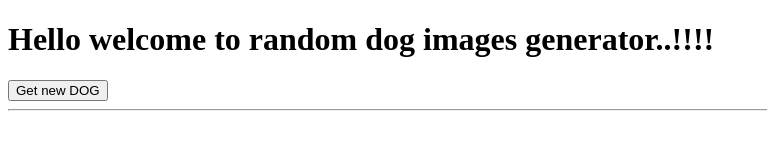
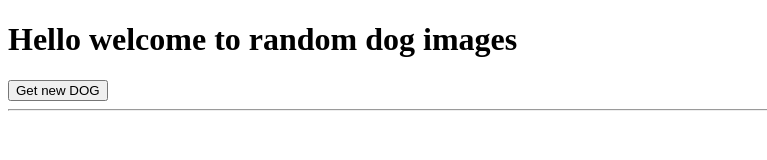
Before and after one commit to SkOushikk/JS-notes, a plain HTML site: page dogAPI/index.html in a window 1280 px wide. Shown: the whole page, without its empty margins (0-767 px from the left). Drawn offline with Linux system fonts and the light colour scheme.

```diff
--- a/dogAPI/index.html
+++ b/dogAPI/index.html
@@ -3,7 +3,7 @@
     <title>Document</title>
 </head>
 <body>
-    <h1>Hello welcome to random dog images generator..!!!! </h1>
+    <h1>Hello welcome to random dog images </h1>
     <button id="NewDog">Get new DOG</button> <hr>
     <div id="dogImage">
         <img src="" alt="">
```
